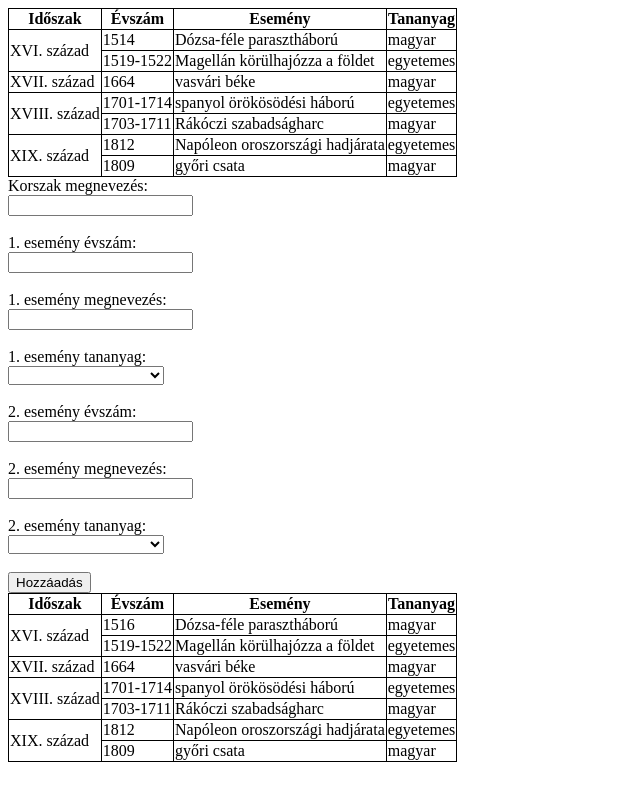
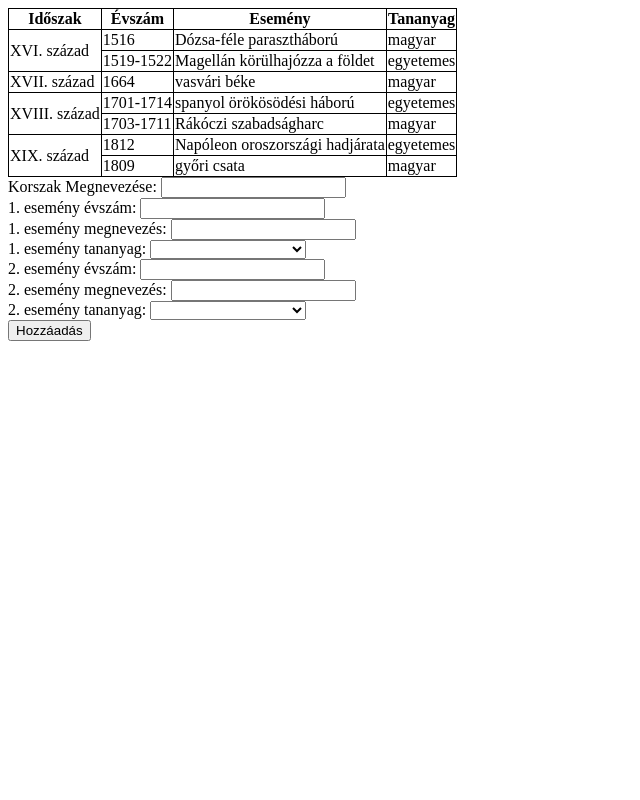
Before and after one commit to Ronin021/Evszamok, a plain HTML site: page index.html in a window 1280 px wide. Shown: the whole page, without its empty margins (0-640 px from the left). Drawn offline with Linux system fonts and the light colour scheme.

Commit message:
form és korrekciók

```diff
--- a/index.html
+++ b/index.html
@@ -10,95 +10,7 @@
 
 <body>
 
-    <table>
-        <thead>
-            <tr>
-                <th>Időszak</th>
-                <th>Évszám</th>
-                <th>Esemény</th>
-                <th>Tananyag</th>
-            </tr>
-        </thead>
-        <tbody>
-            <tr>
-                <td rowspan="2">XVI. század</td>
-                <td>1514</td>
-                <td>Dózsa-féle parasztháború</td>
-                <td>magyar</td>
-            </tr>
-            <tr>
-                <td>1519-1522</td>
-                <td>Magellán körülhajózza a földet</td>
-                <td>egyetemes</td>
-            </tr>
-            <tr>
-                <td>XVII. század</td>
-                <td>1664</td>
-                <td>vasvári béke</td>
-                <td>magyar</td>
-            </tr>
 
-            <tr>
-                <td rowspan="2">XVIII. század</td>
-                <td>1701-1714</td>
-                <td>spanyol örökösödési háború</td>
-                <td>egyetemes</td>
-            </tr>
-            <tr>
-                <td>1703-1711</td>
-                <td>Rákóczi szabadságharc</td>
-                <td>magyar</td>
-            </tr>
-
-            <tr>
-                <td rowspan="2">XIX. század</td>
-                <td>1812</td>
-                <td>Napóleon oroszországi hadjárata</td>
-                <td>egyetemes</td>
-            </tr>
-            <tr>
-                <td>1809</td>
-                <td>győri csata</td>
-                <td>magyar</td>
-
-            </tr>
-        </tbody>
-
-    </table>
-
-    <form id="form" action="#">
-        <label for="korszak">Korszak megnevezés:</label><br>
-        <input type="text" id="korszak" name="korszak"><br><br>
-
-        <label for="evszam1">1. esemény évszám:</label><br>
-        <input type="text" id="evszam1" name="evszam1"><br><br>
-
-        <label for="megnev1">1. esemény megnevezés:</label><br>
-        <input type="text" id="megnev1" name="megnev1"><br><br>
-
-        <label for="tan1">1. esemény tananyag:</label><br>
-        <select name="tan1" id="tan1">
-            <option value=""></option>
-            <option value="magyar">Magyar történelem</option>
-            <option value="egyetemes">Egyetemes történelem</option>
-        </select><br><br>
-
-        <label for="evszam2">2. esemény évszám:</label><br>
-        <input type="text" id="evszam2" name="evszam2"><br><br>
-
-        <label for="megnev2">2. esemény megnevezés:</label><br>
-        <input type="text" id="megnev2" name="megnev2"><br><br>
-
-        <label for="tan2">2. esemény tananyag:</label><br>
-        <select name="tan2" id="tan2">
-            <option value=""></option>
-            <option value="magyar">Magyar történelem</option>
-            <option value="egyetemes">Egyetemes történelem</option>
-        </select><br><br>
-
-
-        <button>Hozzáadás</button>
-    </form>
 
 </body>
 <script src="main.js"></script>
--- a/main.js
+++ b/main.js
@@ -69,7 +69,75 @@ function generateHeader(){
 
 generateHeader()
 
-function RenderTable(array) {
+function generateForm(){
+
+    const FormFields = [
+        {id: 'korszak', label: 'Korszak Megnevezése: ', type: 'text'},
+        {id: 'evszam1', label: '1. esemény évszám: ', type: 'text'},
+        {id: 'megnev1', label: '1. esemény megnevezés: ', type: 'text'},
+        {
+            id: 'tan1',
+            label: '1. esemény tananyag: ',
+            type: 'select',
+            options: ['', 'Magyar történelem', 'Egyetemes történelem']
+        },
+        {id: 'evszam2', label: '2. esemény évszám: ', type: 'text'},
+        {id: 'megnev2', label: '2. esemény megnevezés: ', type: 'text'},
+        {id: 'tan2', label: '2. esemény tananyag: ', type: 'select',
+            options: ['', 'Magyar történelem', 'Egyetemes történelem']
+        },
+
+    ]
+
+    const form = document.createElement('form')
+    form.id='form'
+    document.body.appendChild(form)
+
+    for (fields of FormFields){
+        const div = document.createElement('div')
+        div.classList.add('field')
+
+        const label = document.createElement('label')
+        label.innerText = fields.label
+        label.htmlFor = fields.id
+        div.appendChild(label)
+
+        if (fields.type === 'select') {
+            const select = document.createElement('select')
+            select.id = fields.id
+            for (const option of fields.options) {
+                const optionElement = document.createElement('option')
+                optionElement.value = option
+                optionElement.textContent = option
+                select.appendChild(optionElement)
+            }
+            div.appendChild(select)
+        } else {
+            const input = document.createElement('input')
+            input.type = fields.type
+            input.id = fields.id
+            div.appendChild(input)
+        }
+
+
+
+
+
+        const error = document.createElement('div')
+        error.classList = "error"
+        div.appendChild(error)
+        form.appendChild(div)
+    }
+
+    const button = document.createElement('button')
+    button.type = 'submit'
+    button.innerText = "Hozzáadás"
+    form.appendChild(button)
+
+}
+generateForm()
+function RenderTable() {
+    tbody.innerHTML = ''
     for (const currentElement of array) {
         const tbodyrow = document.createElement('tr');
         tbody.appendChild(tbodyrow);
@@ -120,19 +188,19 @@ const form = document.getElementById('form')
 form.addEventListener('submit', function(e){
     e.preventDefault()
 
-    const idoszakHTMLelement = document.getElementById('idoszak')
+    const idoszakHTMLelement = document.getElementById('korszak')
 
     const EvszamHTMLelement = document.getElementById('evszam1')
 
-    const EsemenyHTMLelement = document.getElementById('esemeny1')
+    const EsemenyHTMLelement = document.getElementById('megnev1')
 
-    const TananyagHTMLelement = document.getElementById('tananyag1')
+    const TananyagHTMLelement = document.getElementById('tan1')
 
     const Evszam2HTMLelement = document.getElementById('evszam2')
 
-    const Esemeny2HTMLelement = document.getElementById('esemeny2')
+    const Esemeny2HTMLelement = document.getElementById('megnev2')
 
-    const Tananyag2HTMLelement = document.getElementById('tananyag2')
+    const Tananyag2HTMLelement = document.getElementById('tan2')
 
 
     const ThisForm = e.currentTarget
@@ -178,7 +246,7 @@ form.addEventListener('submit', function(e){
         const tananyag2Value = Tananyag2HTMLelement.value
 
         const newEvszam = {
-            Idoszak: idoszakValue,
+            idoszak: idoszakValue,
             Evszam: evszam1Value,
             Evszam2: evszam2Value,
             Esemeny: esemeny1Value,
@@ -209,7 +277,7 @@ function simplevalidation(inputhtmlmessage, errormessage){
 
     let validation = true
 
-    if(inputhtmlmessage === ''){
+    if(inputhtmlmessage.value === ''){
 
         const parent = inputhtmlmessage.parentElement;
         const place_of_error = parent.querySelector('.error')
@@ -234,8 +302,7 @@ function complexvalidation(Evszam2input, Esemeny2input, Tananyag2input, errormes
 
         if (place_of_error !== undefined){
 
-            place_of_error.innerHTML = console.error();
-
+            place_of_error.innerHTML = errormessage;
         }
         validation = false
     }
@@ -246,8 +313,7 @@ function complexvalidation(Evszam2input, Esemeny2input, Tananyag2input, errormes
 
         if (place_of_error !== undefined){
 
-            place_of_error.innerHTML = console.error();
-
+            place_of_error.innerHTML = errormessage;
         }
         validation = false
     }
@@ -258,7 +324,7 @@ function complexvalidation(Evszam2input, Esemeny2input, Tananyag2input, errormes
 
         if (place_of_error !== undefined){
 
-            place_of_error.innerHTML = console.error();
+            place_of_error.innerHTML = errormessage;
 
         }
         validation = false
```
